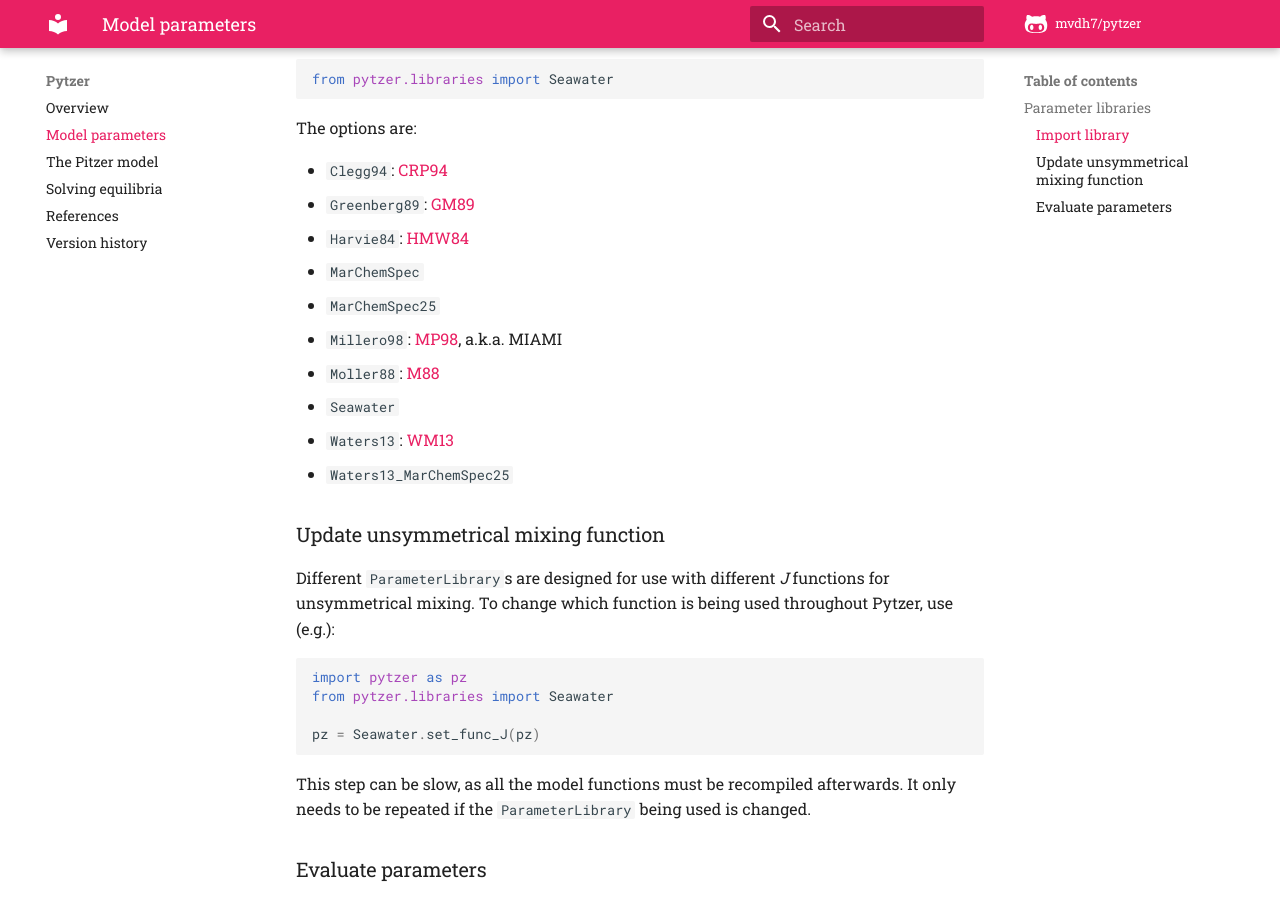
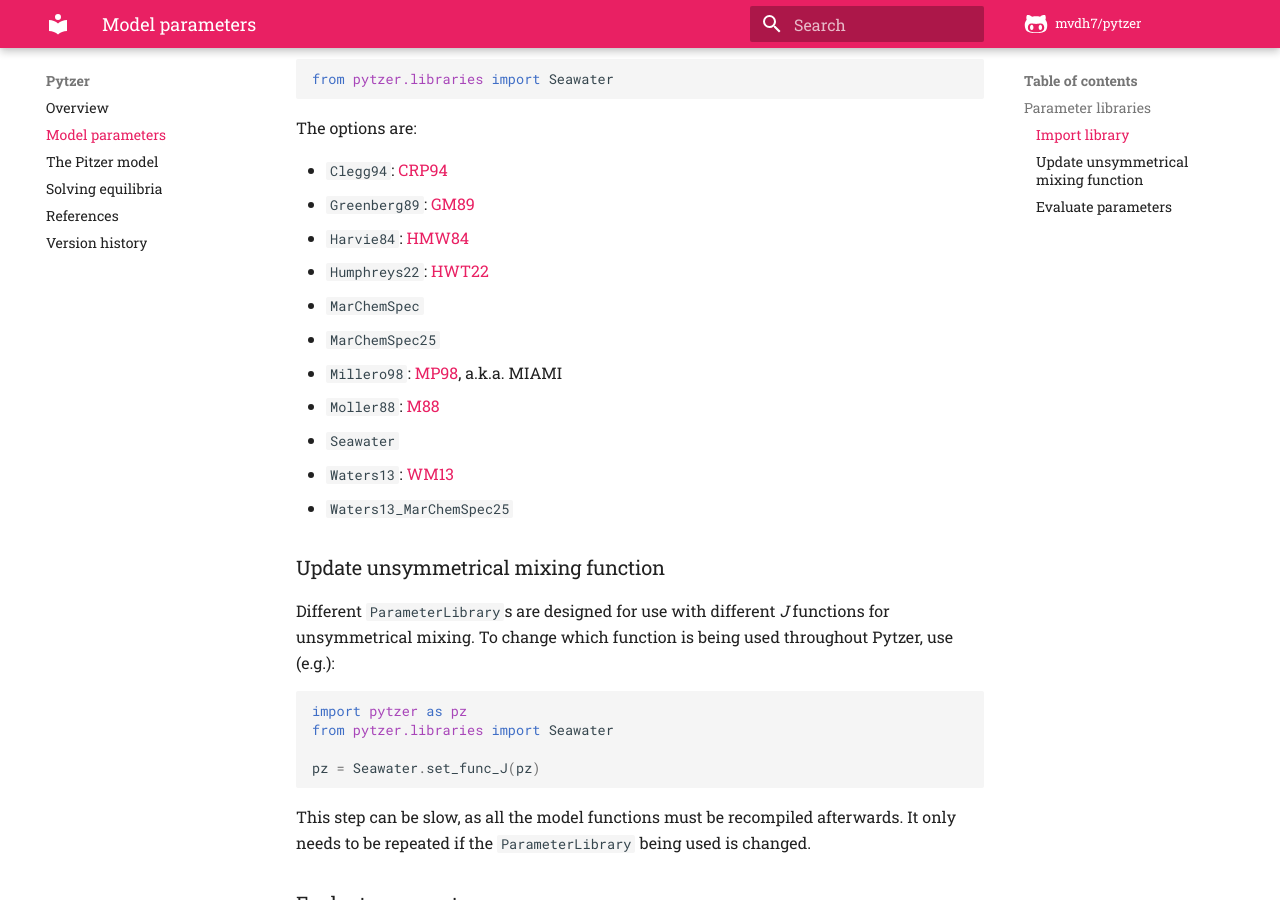
Before and after one commit to mvdh7/pytzer, an MkDocs documentation site: the page built from docs/params.md, in a window 1280 px wide and 900 px high, scrolled down 376 px. Built offline with MkDocs 1.6.1 and Material for MkDocs 9.7.7, drawn with Linux system fonts in a browser that asks for light colours; comment, search, counter and statistics services are not loaded.

Commit message:
Add Humphreys22

```diff
--- a/docs/params.md
+++ b/docs/params.md
@@ -17,6 +17,7 @@ The options are:
   * `Clegg94`: [CRP94](../refs/#c)
   * `Greenberg89`: [GM89](../refs/#m)
   * `Harvie84`: [HMW84](../refs/#h)
+  * `Humphreys22`: [HWT22](../refs/#h)
   * `MarChemSpec`
   * `MarChemSpec25`
   * `Millero98`: [MP98](../refs/#m), a.k.a. MIAMI
```
